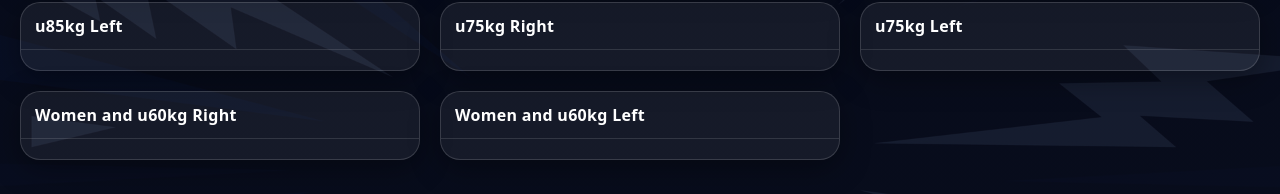
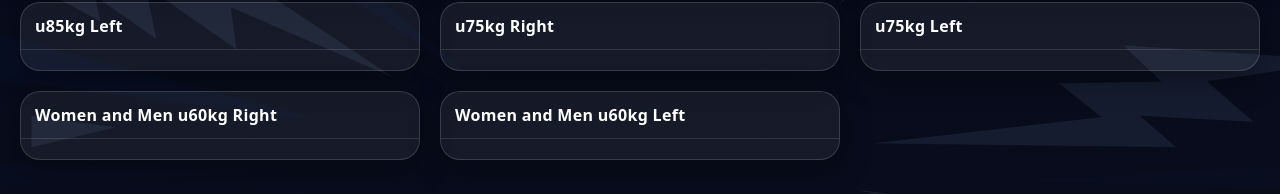
Before and after one commit to fishingiscool4me-prog/NUAC, a React (Vite) app: page / in a window 1280 px wide. Shown: the part 221-415 px from the top of the page. Built offline with nearby package versions, Linux system fonts and the light colour scheme; no server answers.

Commit message:
Update App.jsx
Updating Women and Men under 60 title

```diff
--- a/src/App.jsx
+++ b/src/App.jsx
@@ -371,7 +371,7 @@ export default function App() {
       : "#0b132b";
 
   // Rename u60kg ladder headers to "u60KG and women"
-  const prettyClassLabel = (wc) => wc.replace(/^u60kg\b/i, "Women and u60kg");
+  const prettyClassLabel = (wc) => wc.replace(/^u60kg\b/i, "Women and Men u60kg");
 
   const pageStyle = {
     minHeight: "100vh",
```
